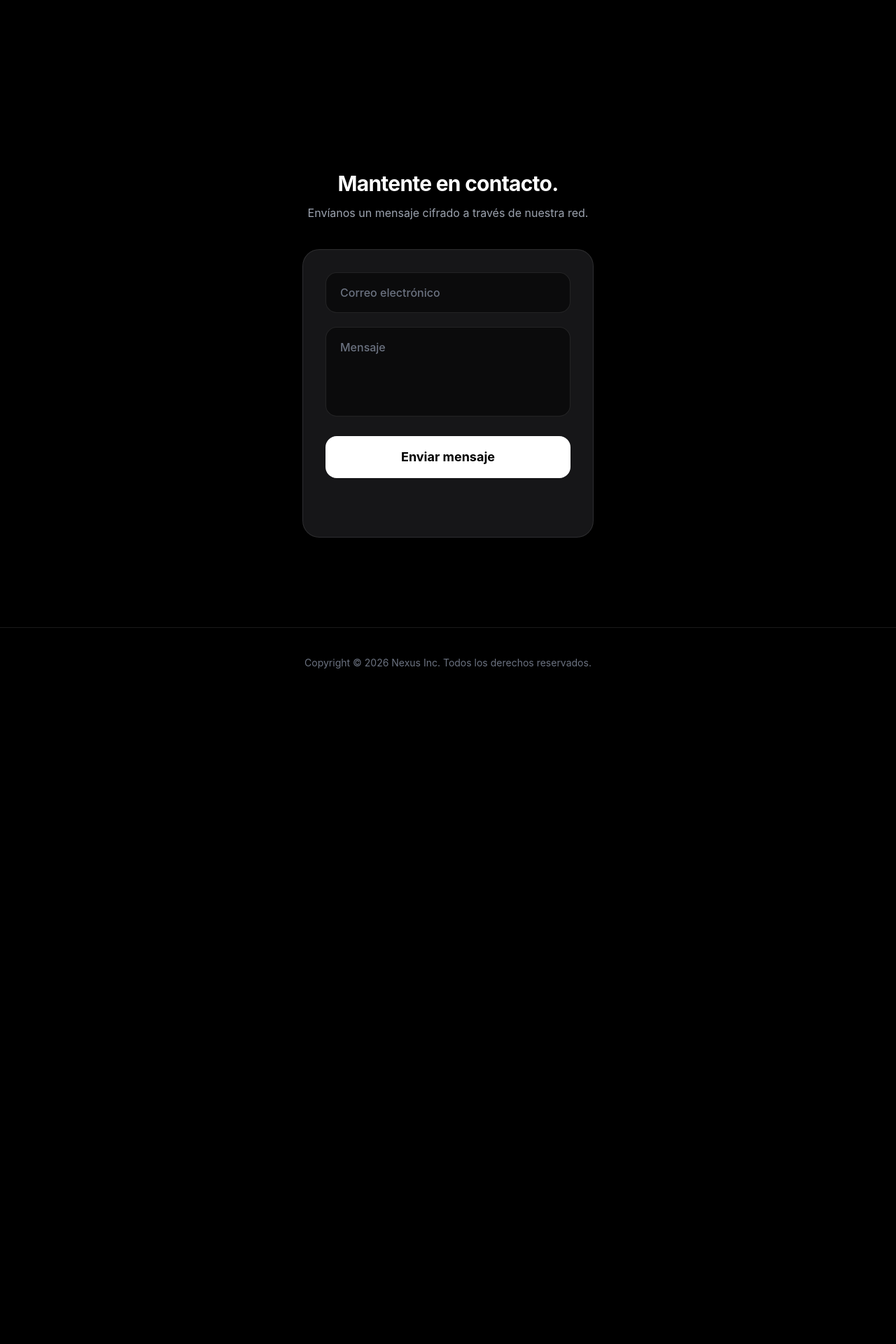
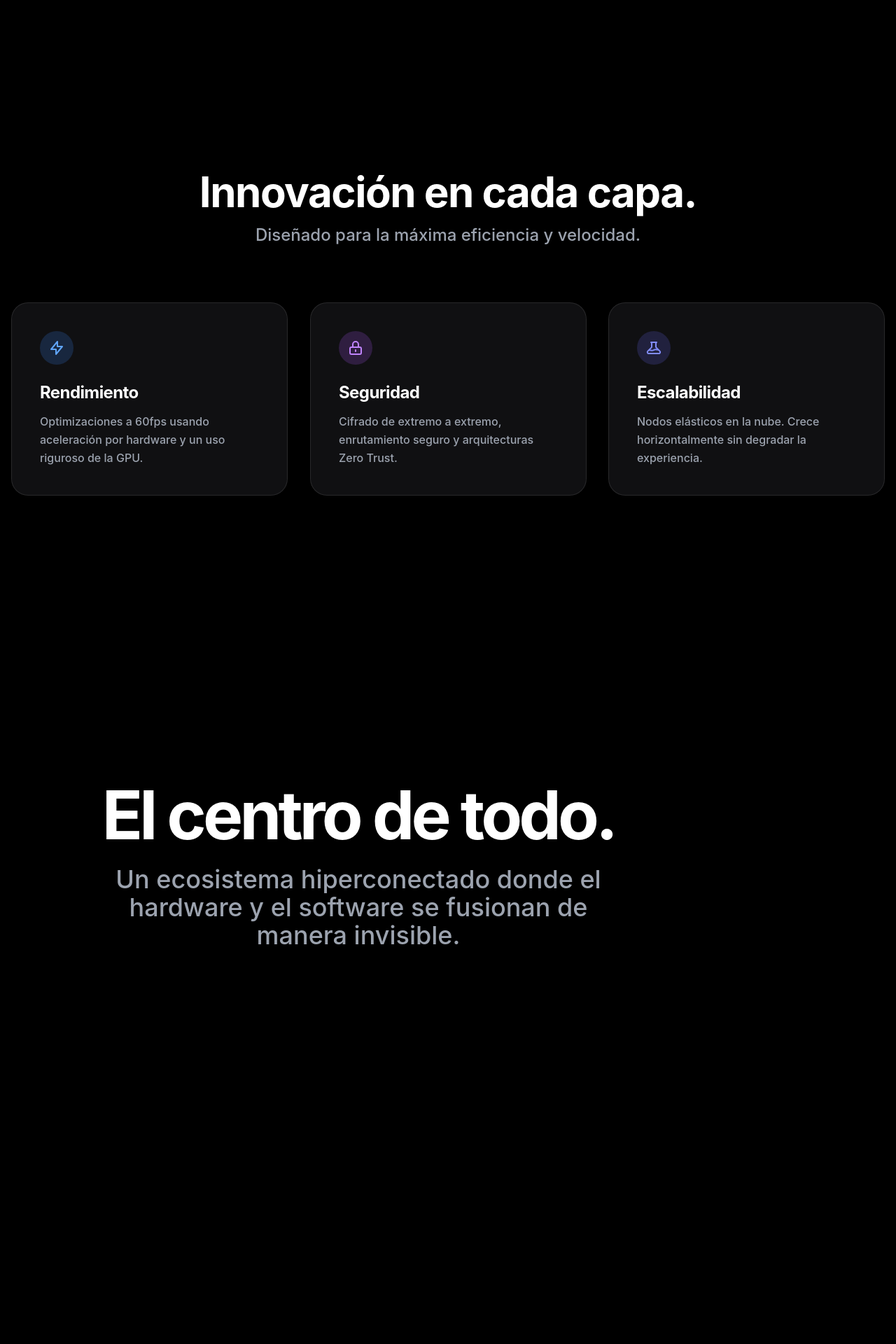
Before and after one commit to guzmanhuertasemmanuel-beep/nexus-web-architecture, a Flask app: page / in a window 1280 px wide. Shown: the part 684-2604 px from the top of the page at 70% size. Before the commit the page ends 1639 px from the top, so only its background shows below. Run offline with Flask 3, Linux system fonts and the light colour scheme; some libraries are stand-ins or nearby versions.

Commit message:
feat: add scroll-telling section with parallax effects and reveal animations

```diff
--- a/static/style.css
+++ b/static/style.css
@@ -64,6 +64,22 @@ body {
     will-change: transform, opacity;
 }
 
+/* Efectos de hardware acelerado atados al Scroll (Fase 2) */
+.parallax-scale {
+    will-change: transform, opacity;
+    /* Escala y se desplaza sutilmente en 3D basándose en el progreso del scroll */
+    transform: scale(calc(1 + (var(--scroll-progress, 0) * 1.5))) translate3d(0, calc(var(--scroll-progress, 0) * -40px), 0);
+    opacity: clamp(0, calc(1 - (var(--scroll-progress, 0) * 1.5)), 1);
+}
+
+.scroll-reveal-text {
+    will-change: transform, opacity, filter;
+    /* Fade-in up y Blur-out controlados de forma fluida y matemática por el scroll */
+    opacity: clamp(0, calc((var(--scroll-progress, 0) - 0.4) * 3), 1);
+    transform: translate3d(0, calc( clamp(0, 1 - (var(--scroll-progress, 0) - 0.4) * 3, 1) * 60px ), 0);
+    filter: blur(calc( clamp(0, 1 - (var(--scroll-progress, 0) - 0.4) * 3, 1) * 12px ));
+}
+
 /* Estilo de enfoque para accesibilidad (Focus ring) */
 a:focus-visible, button:focus-visible {
     outline: 2px solid #2563eb;
--- a/templates/index.html
+++ b/templates/index.html
@@ -48,6 +48,59 @@
         </div>
     </main>
 
+    <!-- Sección de Características (Fade-in Up con Stagger) -->
+    <section class="py-32 px-4 max-w-7xl mx-auto relative z-10 bg-black">
+        <div class="text-center mb-20 reveal-blur" style="transition-delay: 0.1s;">
+            <h3 class="text-4xl md:text-6xl font-bold tracking-tight mb-4">Innovación en cada capa.</h3>
+            <p class="text-xl md:text-2xl text-gray-400 font-medium">Diseñado para la máxima eficiencia y velocidad.</p>
+        </div>
+
+        <div class="grid grid-cols-1 md:grid-cols-3 gap-8">
+            <div class="bg-[#1c1c1e]/60 backdrop-blur-[20px] border border-white/10 p-10 rounded-3xl reveal-blur hover:bg-[#2c2c2e]/80 transition-colors duration-500" style="transition-delay: 0.2s;">
+                <div class="w-12 h-12 bg-blue-500/20 rounded-full flex items-center justify-center mb-6 text-blue-400">
+                    <svg class="w-6 h-6" fill="none" stroke="currentColor" viewBox="0 0 24 24"><path stroke-linecap="round" stroke-linejoin="round" stroke-width="2" d="M13 10V3L4 14h7v7l9-11h-7z"></path></svg>
+                </div>
+                <h4 class="text-2xl font-bold mb-3 tracking-tight">Rendimiento</h4>
+                <p class="text-gray-400 leading-relaxed font-medium">Optimizaciones a 60fps usando aceleración por hardware y un uso riguroso de la GPU.</p>
+            </div>
+
+            <div class="bg-[#1c1c1e]/60 backdrop-blur-[20px] border border-white/10 p-10 rounded-3xl reveal-blur hover:bg-[#2c2c2e]/80 transition-colors duration-500" style="transition-delay: 0.4s;">
+                <div class="w-12 h-12 bg-purple-500/20 rounded-full flex items-center justify-center mb-6 text-purple-400">
+                    <svg class="w-6 h-6" fill="none" stroke="currentColor" viewBox="0 0 24 24"><path stroke-linecap="round" stroke-linejoin="round" stroke-width="2" d="M12 15v2m-6 4h12a2 2 0 002-2v-6a2 2 0 00-2-2H6a2 2 0 00-2 2v6a2 2 0 002 2zm10-10V7a4 4 0 00-8 0v4h8z"></path></svg>
+                </div>
+                <h4 class="text-2xl font-bold mb-3 tracking-tight">Seguridad</h4>
+                <p class="text-gray-400 leading-relaxed font-medium">Cifrado de extremo a extremo, enrutamiento seguro y arquitecturas Zero Trust.</p>
+            </div>
+
+            <div class="bg-[#1c1c1e]/60 backdrop-blur-[20px] border border-white/10 p-10 rounded-3xl reveal-blur hover:bg-[#2c2c2e]/80 transition-colors duration-500" style="transition-delay: 0.6s;">
+                <div class="w-12 h-12 bg-indigo-500/20 rounded-full flex items-center justify-center mb-6 text-indigo-400">
+                    <svg class="w-6 h-6" fill="none" stroke="currentColor" viewBox="0 0 24 24"><path stroke-linecap="round" stroke-linejoin="round" stroke-width="2" d="M19.428 15.428a2 2 0 00-1.022-.547l-2.387-.477a6 6 0 00-3.86.517l-.318.158a6 6 0 01-3.86.517L6.05 15.21a2 2 0 00-1.806.547M8 4h8l-1 1v5.172a2 2 0 00.586 1.414l5 5c1.26 1.26.367 3.414-1.415 3.414H4.828c-1.782 0-2.674-2.154-1.414-3.414l5-5A2 2 0 009 10.172V5L8 4z"></path></svg>
+                </div>
+                <h4 class="text-2xl font-bold mb-3 tracking-tight">Escalabilidad</h4>
+                <p class="text-gray-400 leading-relaxed font-medium">Nodos elásticos en la nube. Crece horizontalmente sin degradar la experiencia.</p>
+            </div>
+        </div>
+    </section>
+
+    <!-- Sección Interactiva Scroll-Telling (Sticky Viewport Apple-Style) -->
+    <section class="scroll-telling-section bg-black">
+        <div class="sticky-viewport">
+            <div class="absolute inset-0 flex items-center justify-center pointer-events-none z-0">
+                <div class="parallax-scale border border-white/10 bg-[#1c1c1e]/40 backdrop-blur-[20px] rounded-[3rem] w-72 h-72 md:w-[400px] md:h-[400px] flex flex-col items-center justify-center shadow-[0_0_120px_rgba(37,99,235,0.15)]">
+                    <div class="w-32 h-32 bg-blue-500/20 blur-3xl absolute rounded-full"></div>
+                    <span class="text-3xl font-semibold tracking-widest text-blue-400 relative z-10">CORE</span>
+                </div>
+            </div>
+
+            <div class="z-10 text-center max-w-5xl px-4 flex flex-col items-center justify-center h-full w-full absolute inset-0 pointer-events-none scroll-reveal-text">
+                <h2 class="text-6xl md:text-8xl font-bold tracking-tighter text-white mb-6">El centro de todo.</h2>
+                <p class="text-2xl md:text-4xl text-gray-400 font-medium max-w-3xl leading-tight">
+                    Un ecosistema hiperconectado donde el hardware y el software se fusionan de manera invisible.
+                </p>
+            </div>
+        </div>
+    </section>
+
     <!-- Formulario de Contacto -->
     <section id="contacto" class="max-w-md mx-auto py-32 px-4 reveal">
         <div class="text-center mb-10">
```
